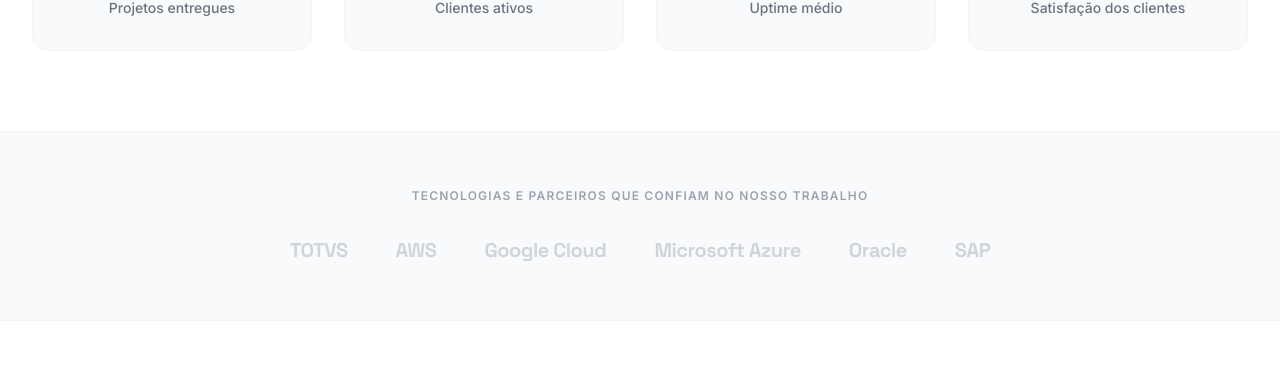
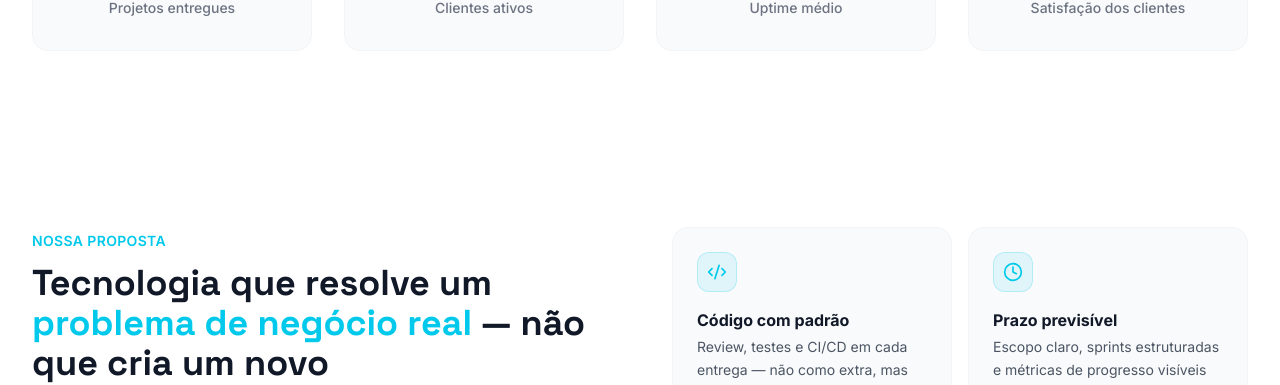
Before and after one commit to Metaclass-Sistemas/Metaclass, a React (Vite) app: page / in a window 1280 px wide. Shown: the part 1292-1677 px from the top of the page. Built offline with nearby package versions, Linux system fonts and the light colour scheme.

Commit message:
Fix ESM relative imports in Vercel functions

```diff
--- a/src/pages/Home.tsx
+++ b/src/pages/Home.tsx
@@ -344,33 +344,6 @@
   )
 }
 
-/* ─── LOGOS DE CONFIANÇA ─────────────────────────────────── */
-function TrustLogosSection() {
-  const partners = [
-    'TOTVS', 'AWS', 'Google Cloud', 'Microsoft Azure', 'Oracle', 'SAP',
-  ]
-
-  return (
-    <section className="py-14 bg-gray-50 border-y border-gray-100">
-      <div className="max-w-7xl mx-auto px-4 sm:px-6 lg:px-8">
-        <p className="text-center text-xs font-semibold text-gray-400 uppercase tracking-widest mb-8">
-          Tecnologias e parceiros que confiam no nosso trabalho
-        </p>
-        <div className="flex flex-wrap items-center justify-center gap-x-12 gap-y-6">
-          {partners.map((name) => (
-            <div
-              key={name}
-              className="text-gray-300 hover:text-totvs-cyan transition-colors duration-300 font-display text-xl font-bold tracking-tight select-none"
-            >
-              {name}
-            </div>
-          ))}
-        </div>
-      </div>
-    </section>
-  )
-}
-
 /* ─── HOME PAGE ──────────────────────────────────────────── */
 export default function Home() {
   return (
@@ -408,9 +381,6 @@
 
       {/* ── MÉTRICAS DE IMPACTO ── */}
       <MetricsSection />
-
-      {/* ── LOGOS DE CONFIANÇA ── */}
-      <TrustLogosSection />
 
       {/* ── COMO RESOLVEMOS O PROBLEMA ── */}
       <section className="py-24 bg-white">
```
